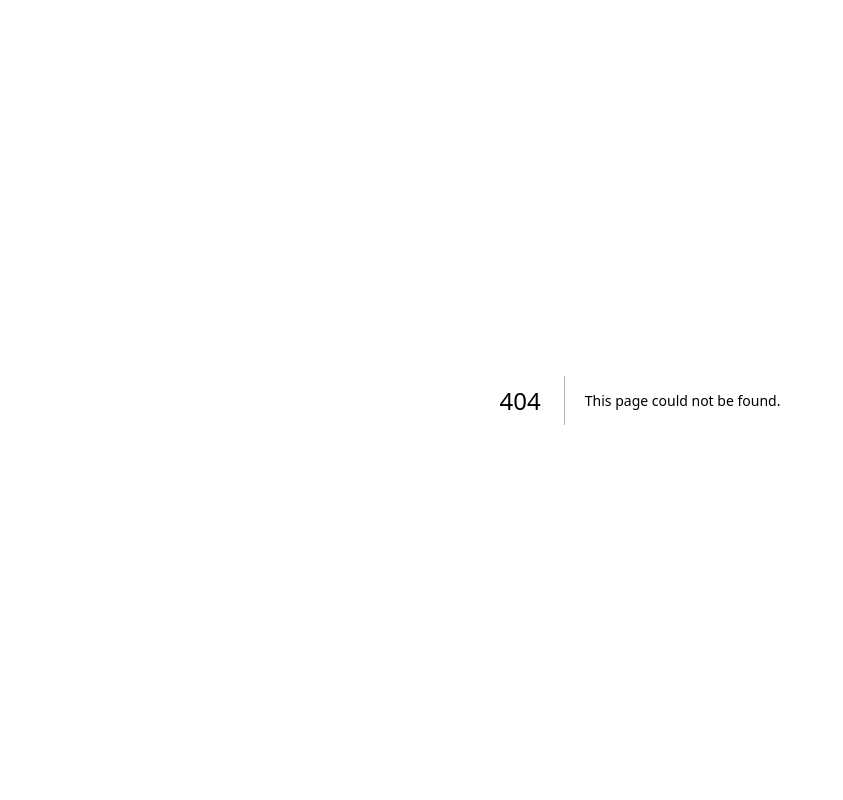
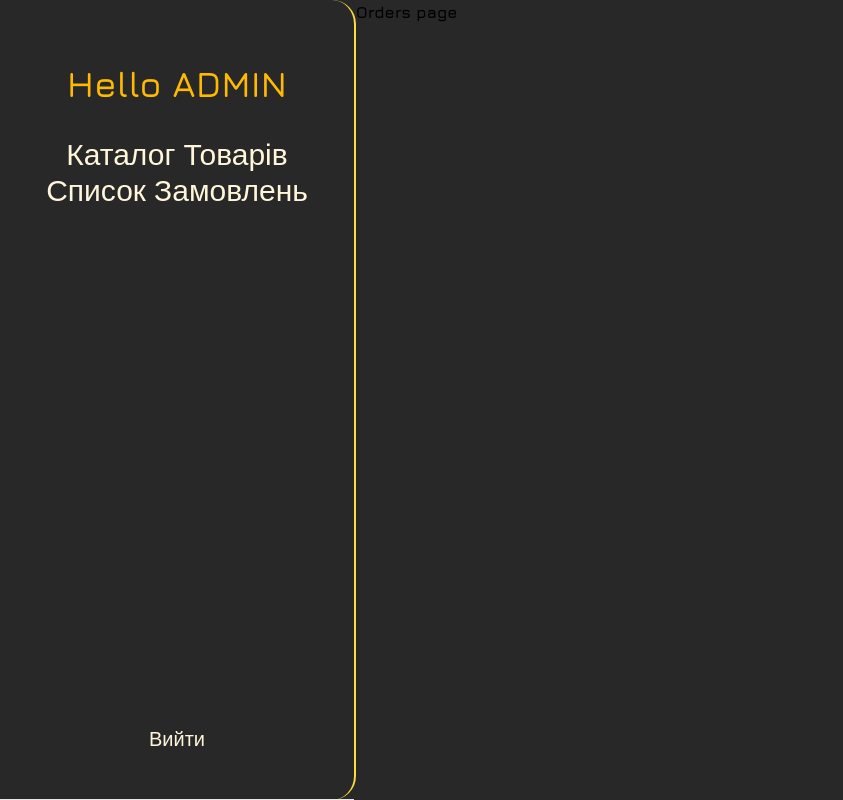
Before and after one commit to Aleksandr-Pod/next-myasorobka, a Next.js app: page /admin/authorized/orders in a window 1280 px wide. Before the commit this address had no page. Shown: the whole page, without its empty margins (0-843 px from the left). Built offline with nearby package versions, Linux system fonts and the light colour scheme.

Commit message:
Admin pages Orders & products

```diff
--- /dev/null
+++ b/app/admin/authorized/orders/page.tsx
@@ -0,0 +1,3 @@
+export default function orders() {
+  return (<h2>Orders page</h2>)
+}
--- /dev/null
+++ b/app/admin/authorized/products/page.tsx
@@ -0,0 +1,5 @@
+export default function products() {
+  return (
+    <h2>Products page</h2>
+  )
+}
--- a/app/admin/uiComponents/sideBar.tsx
+++ b/app/admin/uiComponents/sideBar.tsx
@@ -1,7 +1,8 @@
 'use client'
-import { link } from 'next/link';
+import Link from 'next/link';
 import { usePathname, } from "next/navigation";
 import Image from "next/image";
+import orders from '../authorized/orders/page';
 // import { useNavigate, useLocation } from "react-router-dom";
 // import auth from "../store/auth";
 // import logo from "../images/logo.png";
@@ -16,18 +17,18 @@ const SideBar = () => {
       <Image src='/logo.png' alt="logo" width={100} height={110} className="px-24 py-8" />
       <p className="text-4xl text-txt-main-yellow font-semibold pb-8">Hello ADMIN</p>
 
-      <button type="button" className="text-3xl" onClick={() => { }}>
+      <Link href={'/admin/authorized/products'} className="text-3xl">
         Каталог Товарів
-      </button>
+      </Link>
       {/* <div className="py-1 mb-8">
         <icon.Line active={pathname.endsWith("products")} long />
       </div> */}
 
-      <button type="button" className="text-3xl"
+      <Link href={'/admin/authorized/orders'} className="text-3xl"
       // onClick={() => navigate("orders")}
       >
         Список Замовлень
-      </button>
+      </Link>
       {/* <div className="py-1">
         <icon.Line active={pathname.endsWith("orders")} long />
       </div> */}
```
Also changed, not shown: scripts/placeholder-data.js (+21 -0 lines), app/admin/page.tsx (renamed from app/admin/not-page.tsx).
